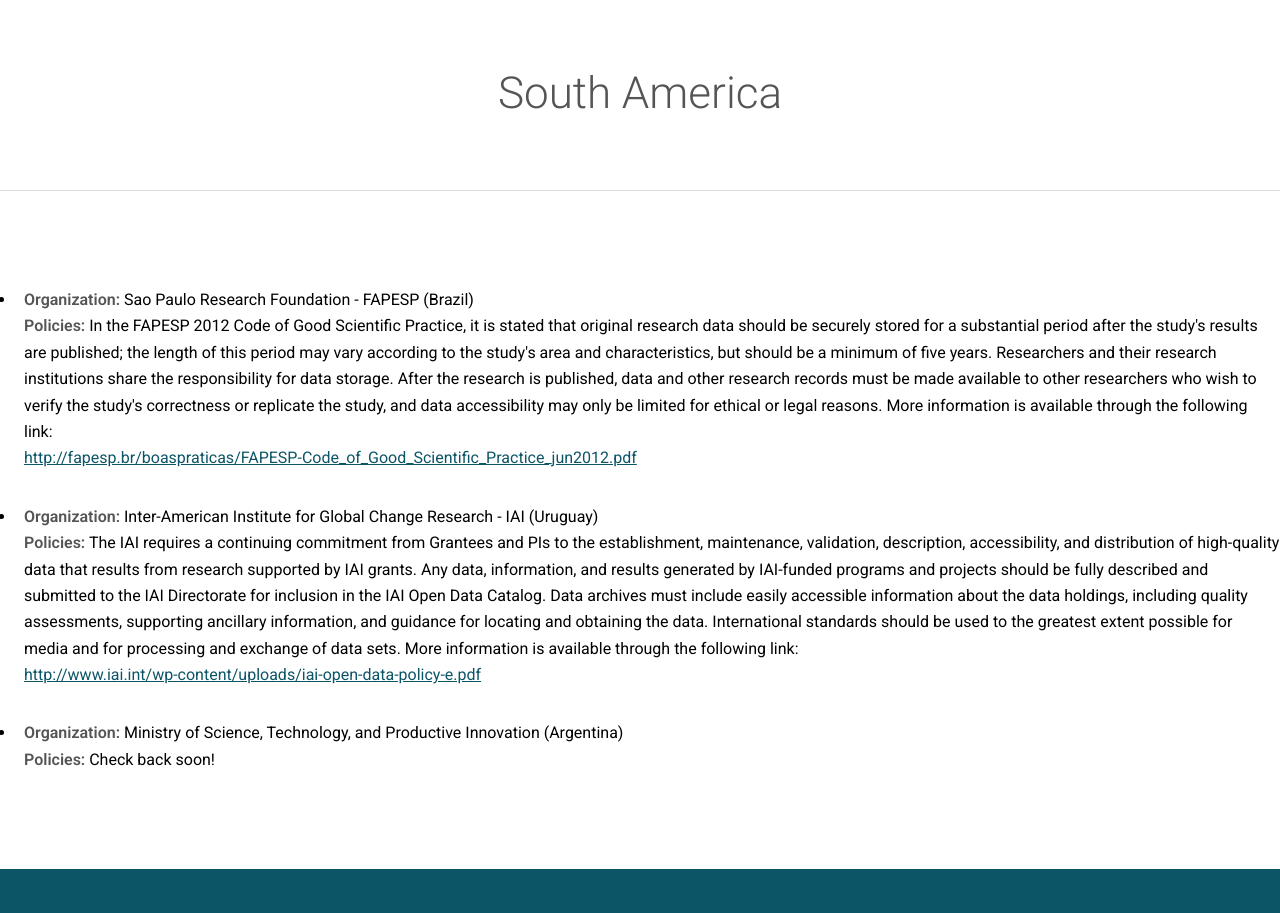
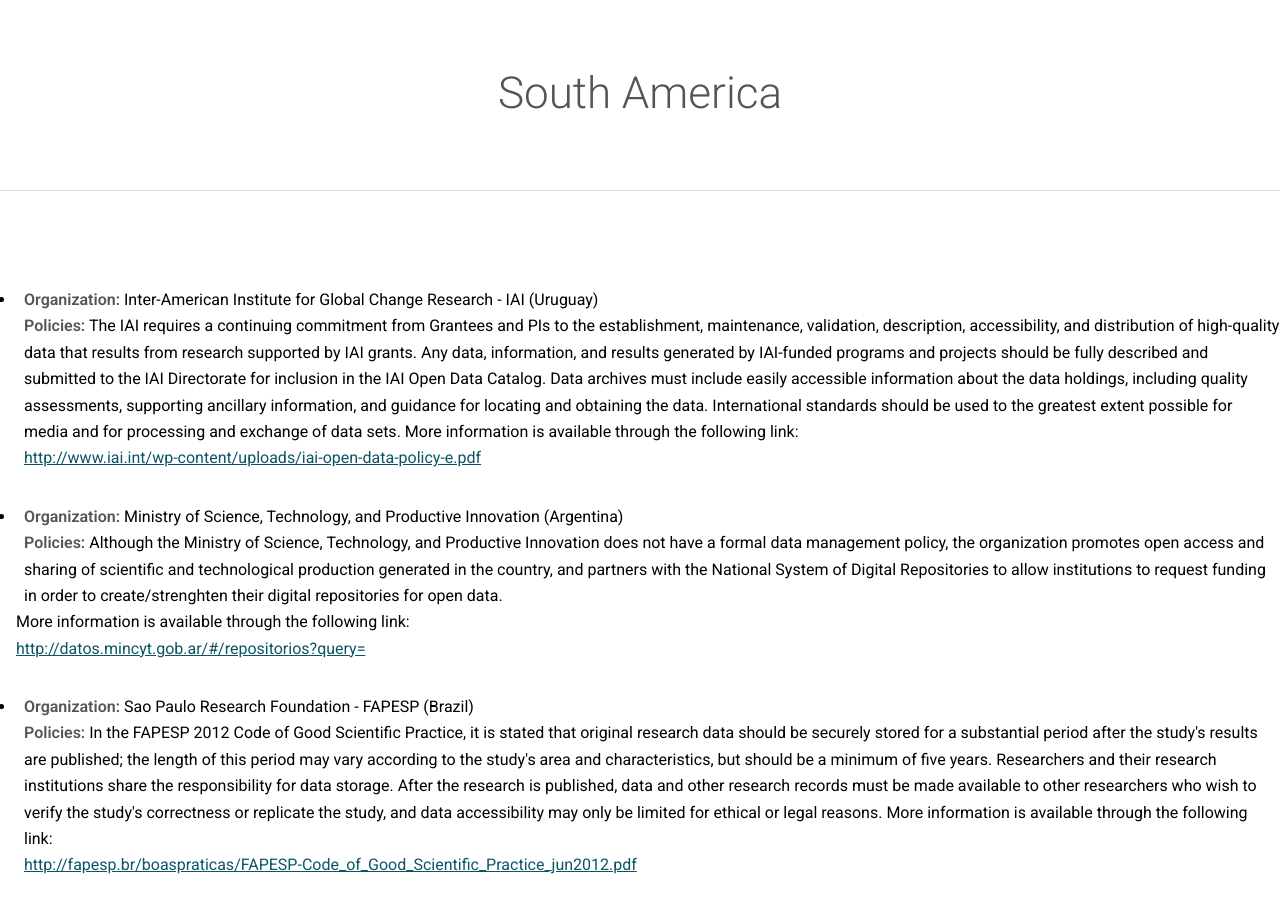
Before and after one commit to bfe-inf/toolkit, a Jekyll site: the page bp&s-southamerica.html, which Jekyll copies as it is, in a window 1280 px wide and 1400 px high, cut to the strip 454-1367 px from the top of the window. Built offline with Jekyll 4.4.1, drawn with Linux system fonts in a browser that asks for light colours.

Commit message:
Update bp&s-southamerica.html

```diff
--- a/bp&s-southamerica.html
+++ b/bp&s-southamerica.html
@@ -50,12 +50,6 @@
 			<section id="two" class="wrapper">
       				<div class"inner">
 					<ul>
-	     					<li> <strong>Organization:</strong> Sao Paulo Research Foundation - FAPESP (Brazil) <br/>
-		   				<strong>Policies:</strong> In the FAPESP 2012 Code of Good Scientific Practice, it is stated that original research data should be securely stored for a substantial period after the study's results are published; the length of this period may vary according to the study's area and characteristics, but should be a minimum of five years. Researchers and their research institutions share the responsibility for data storage. After the research is published, data and other research records must be made available to other researchers who wish to verify the study's correctness or replicate the study, and data accessibility may only be limited for ethical or legal reasons.
-						More information is available through the following link:   <br/>
-						<a href="http://fapesp.br/boaspraticas/FAPESP-Code_of_Good_Scientific_Practice_jun2012.pdf" target="_blank">http://fapesp.br/boaspraticas/FAPESP-Code_of_Good_Scientific_Practice_jun2012.pdf</a></li>
-      					</ul>
-					<ul>
 	     					<li> <strong>Organization:</strong> Inter-American Institute for Global Change Research - IAI (Uruguay) <br/>
 		   				<strong>Policies:</strong> The IAI requires a continuing commitment from Grantees and PIs to the establishment, maintenance, validation, description, accessibility, and distribution of high-quality data that results from research supported by IAI grants. Any data, information, and results generated by IAI-funded programs and projects should be fully described and submitted to the IAI Directorate for inclusion in the IAI Open Data Catalog. Data archives must include easily accessible information about the data holdings, including quality assessments, supporting ancillary information, and guidance for locating and obtaining the data. International standards should be used to the greatest extent possible for media and for processing and exchange of data sets.
 						More information is available through the following link:   <br/>
@@ -63,7 +57,15 @@
       					</ul>
 					<ul>
 	     					<li> <strong>Organization:</strong> Ministry of Science, Technology, and Productive Innovation (Argentina) <br/>
-		   				<strong>Policies:</strong> Check back soon! </li>
+		   				<strong>Policies:</strong> Although the Ministry of Science, Technology, and Productive Innovation does not have a formal data management policy, the organization promotes open access and sharing of scientific and technological production generated in the country, and partners with the National System of Digital Repositories to allow institutions to request funding in order to create/strenghten their digital repositories for open data. </li>
+      						More information is available through the following link:   <br/>
+						<a href="http://datos.mincyt.gob.ar/#/repositorios?query=" target="_blank">http://datos.mincyt.gob.ar/#/repositorios?query=</a></li>
+					</ul>
+					<ul>
+	     					<li> <strong>Organization:</strong> Sao Paulo Research Foundation - FAPESP (Brazil) <br/>
+		   				<strong>Policies:</strong> In the FAPESP 2012 Code of Good Scientific Practice, it is stated that original research data should be securely stored for a substantial period after the study's results are published; the length of this period may vary according to the study's area and characteristics, but should be a minimum of five years. Researchers and their research institutions share the responsibility for data storage. After the research is published, data and other research records must be made available to other researchers who wish to verify the study's correctness or replicate the study, and data accessibility may only be limited for ethical or legal reasons.
+						More information is available through the following link:   <br/>
+						<a href="http://fapesp.br/boaspraticas/FAPESP-Code_of_Good_Scientific_Practice_jun2012.pdf" target="_blank">http://fapesp.br/boaspraticas/FAPESP-Code_of_Good_Scientific_Practice_jun2012.pdf</a></li>
       					</ul>
 				</div>
 	  		</section>
```
